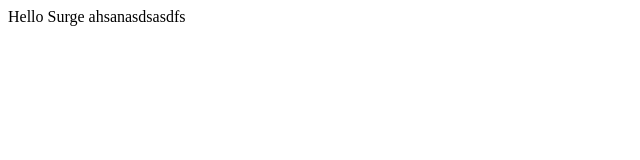
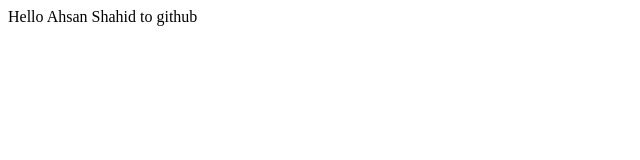
Before and after one commit to EngrAhsanShahid/simplehtmlpage, a plain HTML site: page index.html in a window 1280 px wide. Shown: the full height of the page, 0-640 px from the left. Drawn offline with Linux system fonts and the light colour scheme.

Commit message:
Update index.html

```diff
--- a/index.html
+++ b/index.html
@@ -6,6 +6,6 @@
     <title>simplehtmlpage</title>
 </head>
 <body>
-    Hello Surge ahsanasdsasdfs
+    Hello Ahsan Shahid to github
 </body>
 </html>
```
